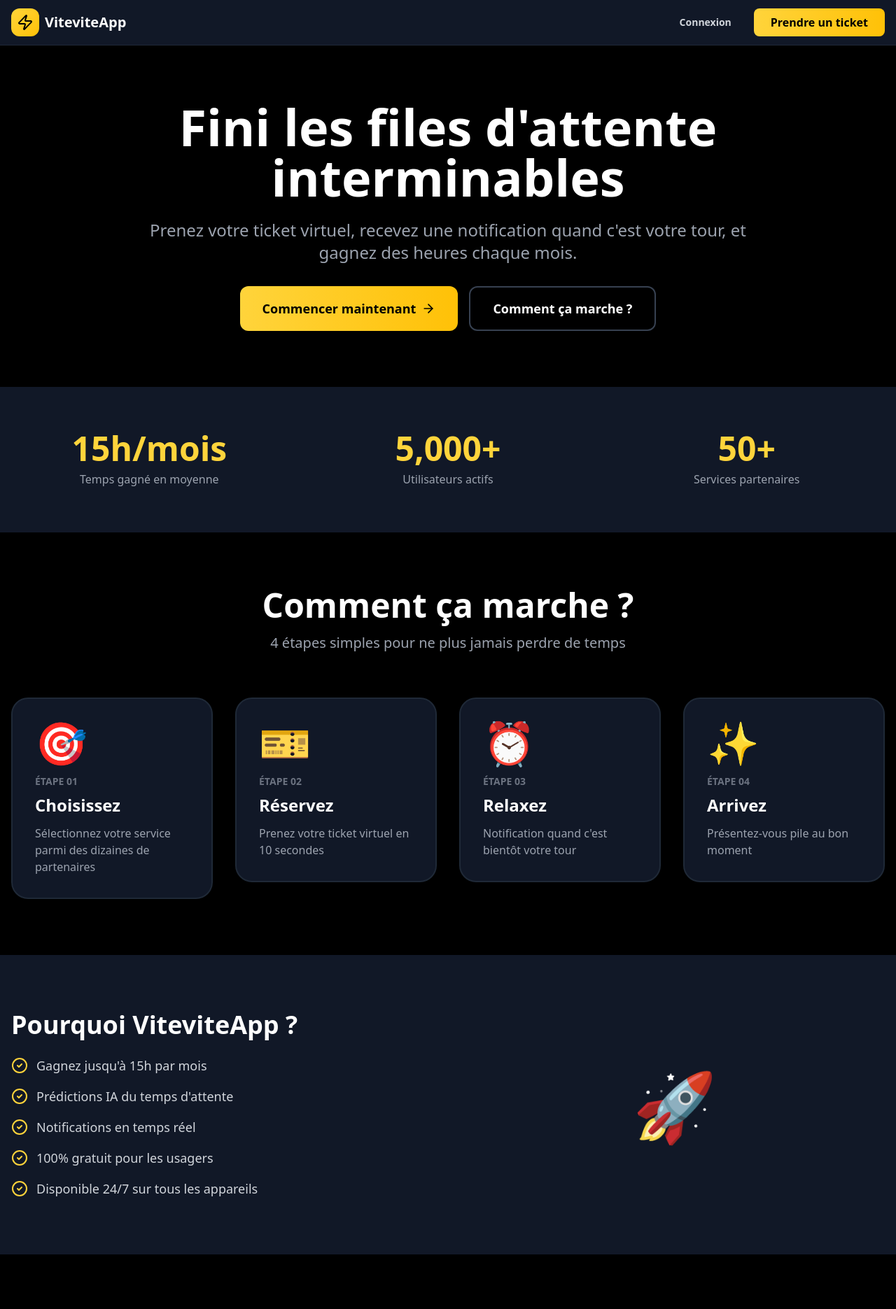
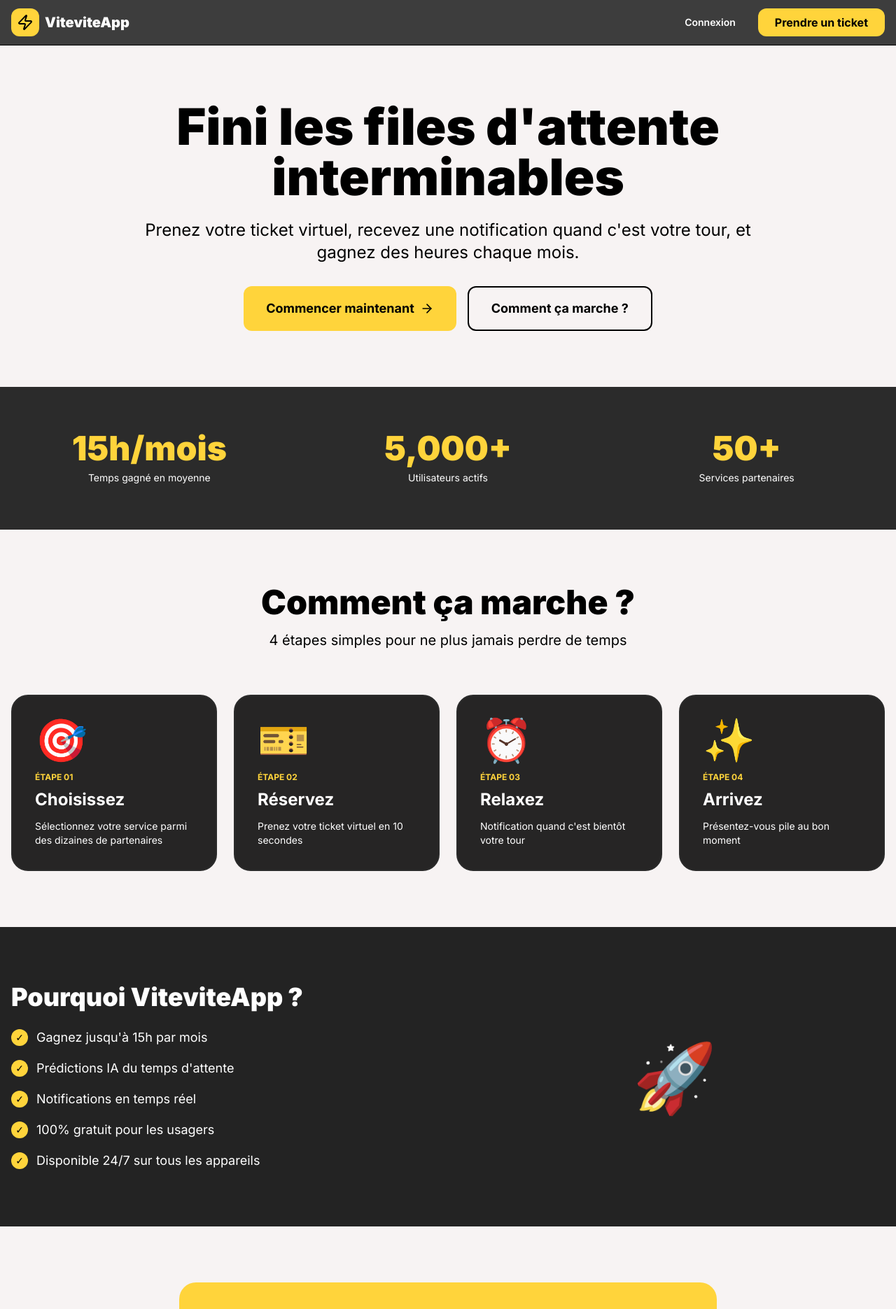
Before and after one commit to soulemaneyeo99/viteviteapp, a Next.js app in the folder frontend/: page / in a window 1280 px wide. Shown: the top 1871 px of the page at 70% size. Built offline with nearby package versions, Linux system fonts and the light colour scheme.

Commit message:
ViteviteApp frontend

```diff
--- a/frontend/src/app/page.tsx
+++ b/frontend/src/app/page.tsx
@@ -2,29 +2,30 @@
 "use client";
 
 import Link from "next/link";
-import { Clock, Users, Zap, ArrowRight, CheckCircle2, TrendingUp } from "lucide-react";
+import { Zap, ArrowRight } from "lucide-react";
 
 export default function LandingPage() {
   return (
-    <div className="min-h-screen bg-black">
-      <header className="bg-gray-900 border-b border-gray-800 sticky top-0 z-50">
+    <div className="min-h-screen bg-[#f7f3f3]">
+      {/* Header */}
+      <header className="bg-[#3d3d3d] border-b border-black sticky top-0 z-50">
         <nav className="container mx-auto px-4 h-16 flex items-center justify-between">
           <div className="flex items-center space-x-2">
-            <div className="w-10 h-10 bg-gradient-to-br from-[#FFD43B] to-[#FFC107] rounded-xl flex items-center justify-center">
+            <div className="w-10 h-10 bg-[#FFD43B] rounded-xl flex items-center justify-center">
               <Zap className="w-6 h-6 text-black" />
             </div>
             <span className="text-xl font-black text-white">ViteviteApp</span>
           </div>
           <div className="flex items-center space-x-4">
             <Link
-              href="/login"
-              className="px-4 py-2 text-sm font-semibold text-gray-300 hover:text-white transition"
+              href="/auth"
+              className="px-4 py-2 text-sm font-semibold text-white hover:text-[#FFD43B] transition"
             >
               Connexion
             </Link>
             <Link
-              href="/services"
-              className="px-6 py-2 bg-gradient-to-r from-[#FFD43B] to-[#FFC107] text-black font-bold rounded-lg hover:shadow-lg transition"
+              href="/auth"
+              className="px-6 py-2 bg-[#FFD43B] text-black font-bold rounded-lg hover:bg-[#FFC107] transition"
             >
               Prendre un ticket
             </Link>
@@ -32,26 +33,27 @@ export default function LandingPage() {
         </nav>
       </header>
 
+      {/* Hero */}
       <section className="container mx-auto px-4 py-20 text-center">
         <div className="max-w-4xl mx-auto">
-          <h1 className="text-5xl md:text-7xl font-black text-white mb-6">
+          <h1 className="text-5xl md:text-7xl font-black text-black mb-6">
             Fini les files d'attente interminables
           </h1>
-          <p className="text-xl md:text-2xl text-gray-400 mb-8">
-            Prenez votre ticket virtuel, recevez une notification quand c'est votre tour,
-            et gagnez des heures chaque mois.
+          <p className="text-xl md:text-2xl text-black mb-8">
+            Prenez votre ticket virtuel, recevez une notification quand c'est votre tour, et gagnez
+            des heures chaque mois.
           </p>
           <div className="flex flex-col sm:flex-row gap-4 justify-center">
             <Link
-              href="/services"
-              className="group px-8 py-4 bg-gradient-to-r from-[#FFD43B] to-[#FFC107] text-black font-bold rounded-xl text-lg hover:shadow-lg transition flex items-center justify-center space-x-2"
+              href="/auth"
+              className="group px-8 py-4 bg-[#FFD43B] text-black font-bold rounded-xl text-lg hover:bg-[#FFC107] transition flex items-center justify-center space-x-2"
             >
               <span>Commencer maintenant</span>
               <ArrowRight className="w-5 h-5 group-hover:translate-x-1 transition" />
             </Link>
             <Link
               href="#how-it-works"
-              className="px-8 py-4 border-2 border-gray-700 text-white font-bold rounded-xl text-lg hover:border-[#FFD43B] transition"
+              className="px-8 py-4 border-2 border-black text-black font-bold rounded-xl text-lg hover:border-[#FFD43B] hover:text-[#FFD43B] transition"
             >
               Comment ça marche ?
             </Link>
@@ -59,82 +61,61 @@ export default function LandingPage() {
         </div>
       </section>
 
-      <section className="bg-gray-900 py-16">
+      {/* Stats */}
+      <section className="bg-[#2b2b2b] py-16">
         <div className="container mx-auto px-4">
           <div className="grid grid-cols-1 md:grid-cols-3 gap-8 text-center">
             <div>
               <div className="text-5xl font-black text-[#FFD43B] mb-2">15h/mois</div>
-              <div className="text-gray-400">Temps gagné en moyenne</div>
+              <div className="text-white text-sm">Temps gagné en moyenne</div>
             </div>
             <div>
               <div className="text-5xl font-black text-[#FFD43B] mb-2">5,000+</div>
-              <div className="text-gray-400">Utilisateurs actifs</div>
+              <div className="text-white text-sm">Utilisateurs actifs</div>
             </div>
             <div>
               <div className="text-5xl font-black text-[#FFD43B] mb-2">50+</div>
-              <div className="text-gray-400">Services partenaires</div>
+              <div className="text-white text-sm">Services partenaires</div>
             </div>
           </div>
         </div>
       </section>
 
+      {/* How it works */}
       <section id="how-it-works" className="container mx-auto px-4 py-20">
-        <h2 className="text-4xl md:text-5xl font-black text-center mb-4 text-white">
+        <h2 className="text-4xl md:text-5xl font-black text-center mb-4 text-black">
           Comment ça marche ?
         </h2>
-        <p className="text-xl text-gray-400 text-center mb-16 max-w-2xl mx-auto">
+        <p className="text-xl text-black text-center mb-16 max-w-2xl mx-auto">
           4 étapes simples pour ne plus jamais perdre de temps
         </p>
 
-        <div className="grid grid-cols-1 md:grid-cols-2 lg:grid-cols-4 gap-8">
+        <div className="grid grid-cols-1 md:grid-cols-2 lg:grid-cols-4 gap-6">
           {[
-            {
-              step: "01",
-              icon: "🎯",
-              title: "Choisissez",
-              desc: "Sélectionnez votre service parmi des dizaines de partenaires",
-            },
-            {
-              step: "02",
-              icon: "🎫",
-              title: "Réservez",
-              desc: "Prenez votre ticket virtuel en 10 secondes",
-            },
-            {
-              step: "03",
-              icon: "⏰",
-              title: "Relaxez",
-              desc: "Notification quand c'est bientôt votre tour",
-            },
-            {
-              step: "04",
-              icon: "✨",
-              title: "Arrivez",
-              desc: "Présentez-vous pile au bon moment",
-            },
+            { step: "01", icon: "🎯", title: "Choisissez", desc: "Sélectionnez votre service parmi des dizaines de partenaires" },
+            { step: "02", icon: "🎫", title: "Réservez", desc: "Prenez votre ticket virtuel en 10 secondes" },
+            { step: "03", icon: "⏰", title: "Relaxez", desc: "Notification quand c'est bientôt votre tour" },
+            { step: "04", icon: "✨", title: "Arrivez", desc: "Présentez-vous pile au bon moment" },
           ].map((feature, idx) => (
-            <div key={idx} className="relative group">
-              <div className="absolute inset-0 bg-gradient-to-br from-[#FFD43B] to-[#FFC107] rounded-3xl blur-xl opacity-0 group-hover:opacity-30 transition-opacity"></div>
-              <div className="relative bg-gray-900 rounded-3xl p-8 shadow-lg hover:shadow-2xl transition-all border-2 border-gray-800 hover:border-[#FFD43B]">
-                <div className="text-6xl mb-4">{feature.icon}</div>
-                <div className="text-sm font-bold text-gray-500 mb-2">
-                  ÉTAPE {feature.step}
-                </div>
-                <h3 className="text-2xl font-bold mb-3 text-white">{feature.title}</h3>
-                <p className="text-gray-400">{feature.desc}</p>
-              </div>
+            <div
+              key={idx}
+              className="bg-[#262525] border-2 border-[#2b2b2b] hover:border-[#FFD43B] rounded-3xl p-8 transition-all"
+            >
+              <div className="text-6xl mb-4">{feature.icon}</div>
+              <div className="text-xs font-bold text-[#FFD43B] mb-2">ÉTAPE {feature.step}</div>
+              <h3 className="text-2xl font-bold mb-3 text-white">{feature.title}</h3>
+              <p className="text-white text-sm">{feature.desc}</p>
             </div>
           ))}
         </div>
       </section>
 
-      <section className="bg-gray-900 py-20">
+      {/* Why */}
+      <section className="bg-[#232323] py-20">
         <div className="container mx-auto px-4">
           <div className="grid grid-cols-1 md:grid-cols-2 gap-12 items-center">
             <div>
-              <h2 className="text-4xl font-black mb-6 text-white">
-                Pourquoi ViteviteApp ?
-              </h2>
+              <h2 className="text-4xl font-black mb-6 text-white">Pourquoi ViteviteApp ?</h2>
               <div className="space-y-4">
                 {[
                   "Gagnez jusqu'à 15h par mois",
@@ -144,48 +125,44 @@ export default function LandingPage() {
                   "Disponible 24/7 sur tous les appareils",
                 ].map((benefit, idx) => (
                   <div key={idx} className="flex items-center space-x-3">
-                    <CheckCircle2 className="w-6 h-6 text-[#FFD43B] flex-shrink-0" />
-                    <span className="text-lg text-gray-300">{benefit}</span>
+                    <div className="w-6 h-6 rounded-full bg-[#FFD43B] flex items-center justify-center flex-shrink-0">
+                      <span className="text-black text-sm">✓</span>
+                    </div>
+                    <span className="text-white text-lg">{benefit}</span>
                   </div>
                 ))}
               </div>
             </div>
-            <div className="text-8xl text-center">
-              🚀
-            </div>
+            <div className="text-8xl text-center">🚀</div>
           </div>
         </div>
       </section>
 
+      {/* CTA */}
       <section className="container mx-auto px-4 py-20 text-center">
-        <div className="max-w-3xl mx-auto bg-gradient-to-r from-[#FFD43B] via-[#FFC107] to-[#FFD43B] rounded-3xl p-12">
-          <h2 className="text-4xl font-black text-black mb-4">
-            Prêt à gagner du temps ?
-          </h2>
-          <p className="text-xl text-gray-900 mb-8">
+        <div className="max-w-3xl mx-auto bg-[#FFD43B] rounded-3xl p-12">
+          <h2 className="text-4xl font-black text-black mb-4">Prêt à gagner du temps ?</h2>
+          <p className="text-xl text-black mb-8">
             Rejoignez des milliers d'Ivoiriens qui ont déjà adopté ViteviteApp
           </p>
           <Link
-            href="/services"
-            className="inline-block px-10 py-5 bg-black text-white font-bold rounded-xl text-lg hover:bg-gray-900 transition"
+            href="/auth"
+            className="inline-block px-10 py-5 bg-black text-[#FFD43B] font-bold rounded-xl text-lg hover:bg-gray-900 transition"
           >
             Prendre mon premier ticket gratuitement
           </Link>
         </div>
       </section>
 
-      <footer className="bg-gray-900 border-t border-gray-800 py-12">
+      {/* Footer */}
+      <footer className="bg-black border-t border-black py-12">
         <div className="container mx-auto px-4 text-center">
           <div className="flex items-center justify-center space-x-2 mb-4">
             <Zap className="w-6 h-6 text-[#FFD43B]" />
             <span className="text-xl font-bold text-white">ViteviteApp</span>
           </div>
-          <p className="text-gray-400 mb-4">
-            Révolutionner les files d'attente en Côte d'Ivoire
-          </p>
-          <p className="text-sm text-gray-500">
-            © 2024 ViteviteApp. Tous droits réservés.
-          </p>
+          <p className="text-white mb-4">Révolutionner les files d'attente en Côte d'Ivoire</p>
+          <p className="text-sm text-white">© 2024 ViteviteApp. Tous droits réservés.</p>
         </div>
       </footer>
     </div>
--- a/frontend/tailwind.config.js
+++ b/frontend/tailwind.config.js
@@ -8,16 +8,74 @@ const config = {
   theme: {
     extend: {
       colors: {
-        primary: "#FF8C00",
-        "primary-dark": "#FF6F00",
-        secondary: "#FFD43B",
-        background: "#FFF8E7",
+        // Palette officielle ViteviteApp
+        primary: {
+          DEFAULT: "#FFD43B",
+          dark: "#FFC107",
+          light: "#FFE57F",
+        },
+        secondary: {
+          DEFAULT: "#000000",
+          light: "#1F2937",
+        },
+        background: "#FFFFFF",
+        foreground: "#000000",
+
+        // shadcn/ui compatibility
+        border: "#E5E7EB",
+        input: "#E5E7EB",
+        ring: "#FFD43B",
+
+        // Status colors
+        success: "#10B981",
+        warning: "#F59E0B",
+        error: "#EF4444",
+        info: "#3B82F6",
+      },
+      borderRadius: {
+        lg: "0.75rem",
+        md: "0.5rem",
+        sm: "0.25rem",
+      },
+      fontFamily: {
+        sans: ["var(--font-inter)", "system-ui", "sans-serif"],
+      },
+      fontSize: {
+        xs: ["0.75rem", { lineHeight: "1rem" }],
+        sm: ["0.875rem", { lineHeight: "1.25rem" }],
+        base: ["1rem", { lineHeight: "1.5rem" }],
+        lg: ["1.125rem", { lineHeight: "1.75rem" }],
+        xl: ["1.25rem", { lineHeight: "1.75rem" }],
+        "2xl": ["1.5rem", { lineHeight: "2rem" }],
+        "3xl": ["1.875rem", { lineHeight: "2.25rem" }],
+        "4xl": ["2.25rem", { lineHeight: "2.5rem" }],
+        "5xl": ["3rem", { lineHeight: "1" }],
       },
       animation: {
         "pulse-slow": "pulse 3s cubic-bezier(0.4, 0, 0.6, 1) infinite",
+        "fade-in": "fadeIn 0.3s ease-in-out",
+        "slide-up": "slideUp 0.3s ease-out",
+        "spin-slow": "spin 3s linear infinite",
+      },
+      keyframes: {
+        fadeIn: {
+          "0%": { opacity: "0" },
+          "100%": { opacity: "1" },
+        },
+        slideUp: {
+          "0%": { transform: "translateY(10px)", opacity: "0" },
+          "100%": { transform: "translateY(0)", opacity: "1" },
+        },
+      },
+      boxShadow: {
+        "custom-sm": "0 1px 2px 0 rgb(0 0 0 / 0.05)",
+        "custom-md": "0 4px 6px -1px rgb(0 0 0 / 0.1)",
+        "custom-lg": "0 10px 15px -3px rgb(0 0 0 / 0.1)",
+        "custom-xl": "0 20px 25px -5px rgb(0 0 0 / 0.1)",
       },
     },
   },
   plugins: [],
 };
+
 export default config;
```
